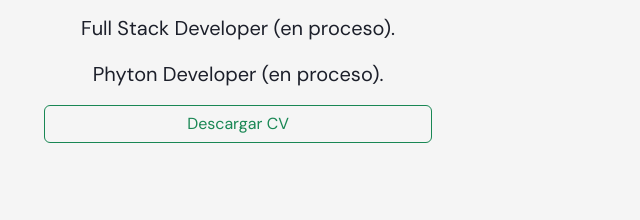
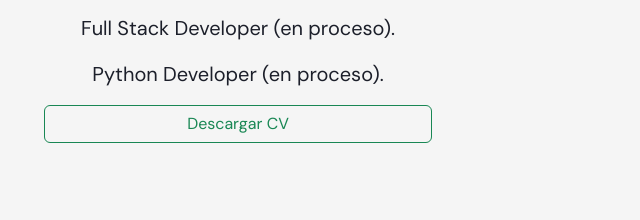
Before and after one commit to catrielcapeanes/UTN-Learning, a plain HTML site: page index.html in a window 1280 px wide. Shown: the part 279-499 px from the top of the page, 548-1188 px from the left. Drawn offline with nearby package versions, Linux system fonts and the light colour scheme.

Commit message:
Update index.html

```diff
--- a/index.html
+++ b/index.html
@@ -33,7 +33,7 @@
                 <h1>Catriel Capeanes</h1>
                 <p class="main-subtitle">Estudiante de Ing. en Sistemas en UTN BA.</p>
                 <p class="main-subtitle">Full Stack Developer (en proceso).</p>
-                <p class="main-subtitle">Phyton Developer (en proceso).</p>
+                <p class="main-subtitle">Python Developer (en proceso).</p>
                 <a href="files/cv_ejemplo.pdf" class="btn btn-outline-success" target="_blank" download>Descargar CV</a>
             </div>
         </div>
```
